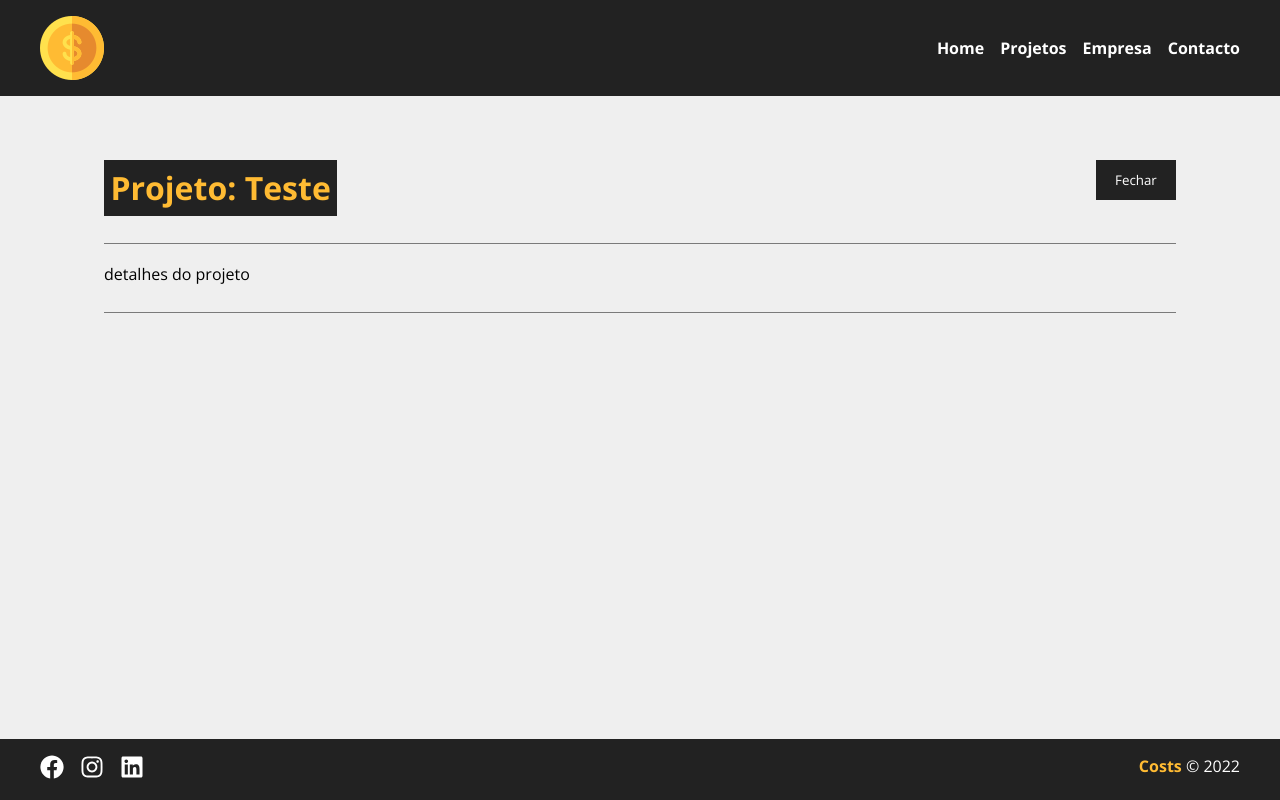
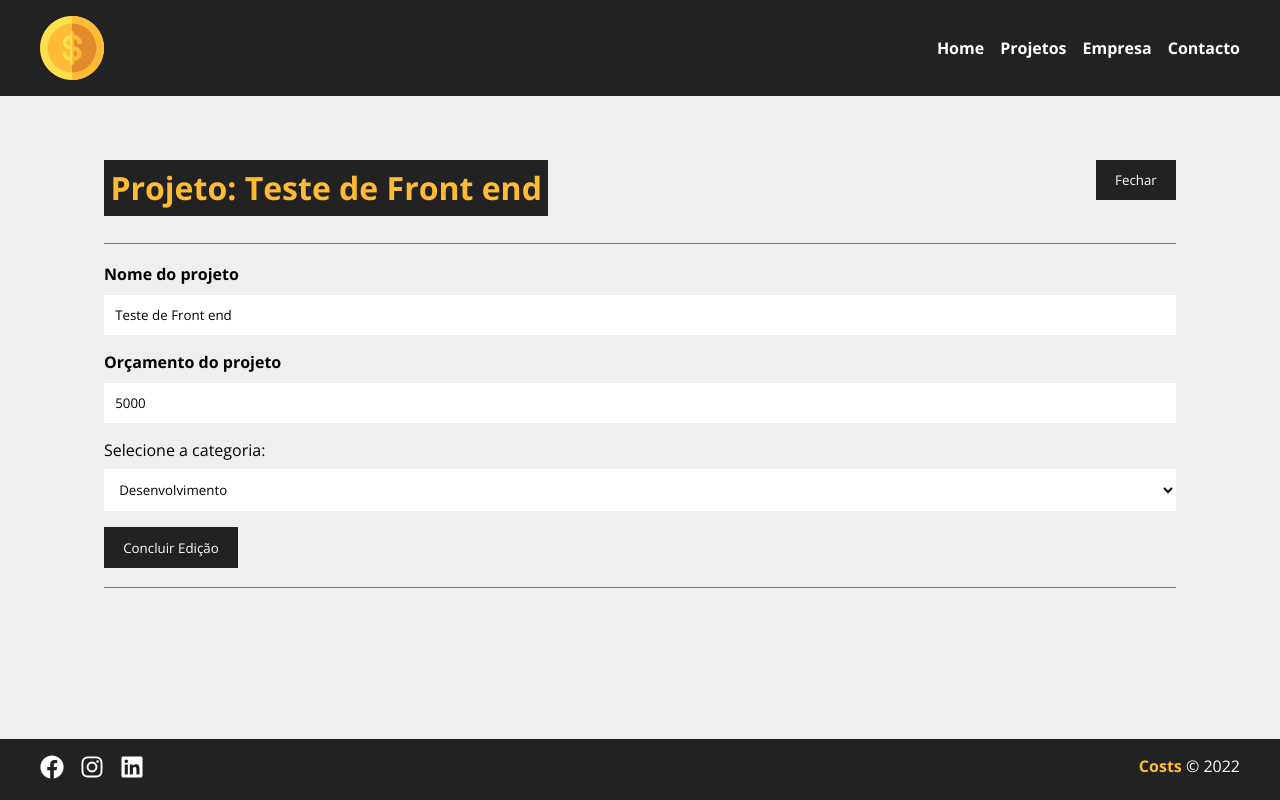
Before and after one commit to barbosadiego/react-training, a React (Create React App) app in the folder costs/: page /project/1 in a window 1280 px wide. Both pictures are taken after a click on the button "Editar Projeto". Built offline with nearby package versions, Linux system fonts and the light colour scheme; data requests are answered from the project's data file.

Commit message:
atulizar itens projeto

```diff
--- a/costs/db.json
+++ b/costs/db.json
@@ -1,8 +1,8 @@
 {
   "projects": [
     {
-      "name": "Teste",
-      "budget": "1234",
+      "name": "Teste de Front end",
+      "budget": "5000",
       "category": {
         "id": "2",
         "name": "Desenvolvimento"
--- a/costs/src/components/pages/ProjectPage.css
+++ b/costs/src/components/pages/ProjectPage.css
@@ -22,6 +22,10 @@
   font-weight: bold;
 }
 
+.project-info{
+  flex: 1;
+}
+
 .details-container,
 .service-form-container{
   border-bottom: 1px solid #7a7a7a;
--- a/costs/src/components/pages/ProjectPage.jsx
+++ b/costs/src/components/pages/ProjectPage.jsx
@@ -8,11 +8,15 @@ import './ProjectPage.css';
 
 // components
 import Loading from '../layout/Loading';
+import ProjectForm from '../project/ProjectForm';
+import Message from '../layout/Message';
 
 const ProjectPage = (props) => {
   const data = useParams();
   const [project, setProject] = useState([]);
   const [showProjectForm, setShowProjectForm] = useState(false);
+  const [msg, setMsg] = useState();
+  const [type, setType] = useState();
 
   useEffect(() => {
     setTimeout(() => {
@@ -35,26 +39,63 @@ const ProjectPage = (props) => {
     setShowProjectForm((old) => !old);
   }
 
+  function editPost(project) {
+
+    if(project.budget < project.cost){
+      setMsg('O orçamento não pode ser menor que o custo do projeto!');
+      setType('error');
+      return false;
+    }
+
+    fetch(`http://localhost:5000/projects/${project.id}`, {
+      method: 'PATCH',
+      headers:{
+        'Content-type': 'application/json',
+      },
+      body: JSON.stringify(project),
+    })
+      .then((res) => res.json())
+      .then((json) => {
+        setProject(json);
+        setShowProjectForm(false);
+        setMsg('Projeto atualizado!');
+        setType('sucess');
+      })
+      .catch((error) => console.log(error))
+    ;
+  }
+
   return (
     <div className="project-container">
       {project.name ? (
-        <div className='project-details'>
+        <div className="project-details">
+          {msg && <Message type={type} msg={msg}/>}
           <div className="details-container">
             <h1>Projeto: {project.name}</h1>
             <button className="btn alt-btn" onClick={toggleProjectForm}>
               {!showProjectForm ? 'Editar projeto' : 'Fechar'}
             </button>
           </div>
-          <div className='service-form-container'>
+          <div className="service-form-container">
             {!showProjectForm ? (
-              <div className='project-info'>
-                <p>Categoria: <span>{project.category.name}</span></p>
-                <p>Total do orçamento: <span>R$ {project.budget}</span></p>
-                <p>Total utilizado: <span>R$ {project.cost}</span></p>
+              <div className="project-info">
+                <p>
+                  Categoria: <span>{project.category.name}</span>
+                </p>
+                <p>
+                  Total do orçamento: <span>R$ {project.budget}</span>
+                </p>
+                <p>
+                  Total utilizado: <span>R$ {project.cost}</span>
+                </p>
               </div>
             ) : (
-              <div className='project-info'>
-                <p>detalhes do projeto</p>
+              <div className="project-info">
+                <ProjectForm
+                  btnText={'Concluir edição'}
+                  handleSubmit={editPost}
+                  projectData={project}
+                />
               </div>
             )}
           </div>
--- a/costs/src/components/project/ProjectForm.jsx
+++ b/costs/src/components/project/ProjectForm.jsx
@@ -26,7 +26,6 @@ const ProjectForm = ({ btnText, handleSubmit, projectData }) => {
 
   const submit = (e) => {
     e.preventDefault();
-    // console.log(project)
     handleSubmit(project);
   };
 
```
